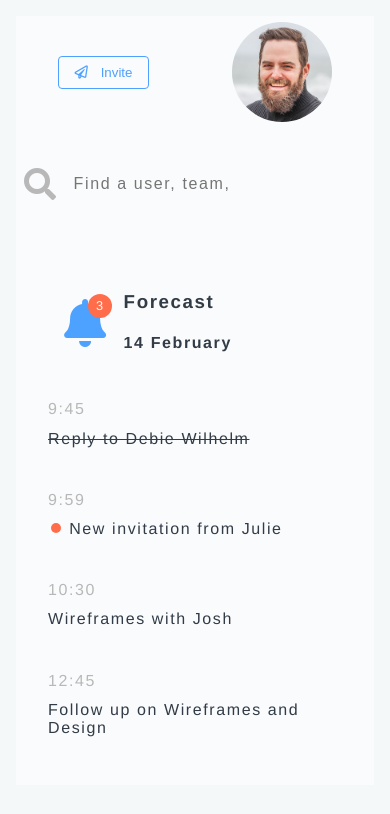
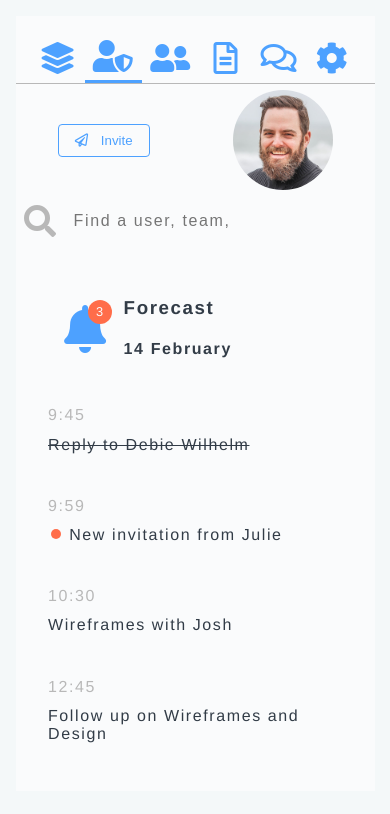
Before and after one commit to tcje91/dashboard, a website: page index.html in a window 390 px wide. Shown: the top 814 px of the page. Drawn offline with Linux system fonts and the light colour scheme.

Commit message:
make nav bar responsive

```diff
--- a/scss/_responsive.scss
+++ b/scss/_responsive.scss
@@ -1,11 +1,12 @@
 @include mediaMed {
   .container {
-    grid-template: 7rem 7rem auto auto / 1fr auto;
+    grid-template: auto 7rem auto auto auto / 1fr;
     grid-template-areas:
-      'user user'
-      'header header'
-      'sidebar sidebar'
-      'main main';
+      'nav'
+      'user'
+      'header'
+      'sidebar'
+      'main';
     padding: 1rem;
 
     #main,
@@ -35,7 +36,27 @@
     }
 
     nav {
-      transform: translateX(-12rem);
+      position: relative;
+      width: 100%;
+      border-right: none;
+      border-bottom: solid 1px $secondary;
+
+      .nav-links {
+        flex-direction: row;
+        padding: 1rem 1rem 0 1rem;
+        .logo {
+          display: none;
+        }
+        a {
+          padding: 0.5rem;
+        }
+        a.active {
+          border-bottom: solid 3px $highlight1;
+          &::before {
+            display: none;
+          }
+        }
+      }
     }
 
     header {
```
Also changed, not shown: css/index.css.
